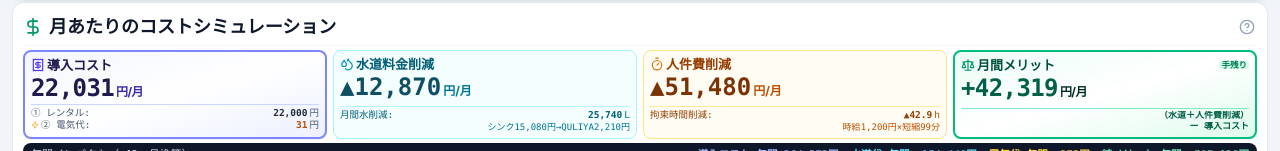
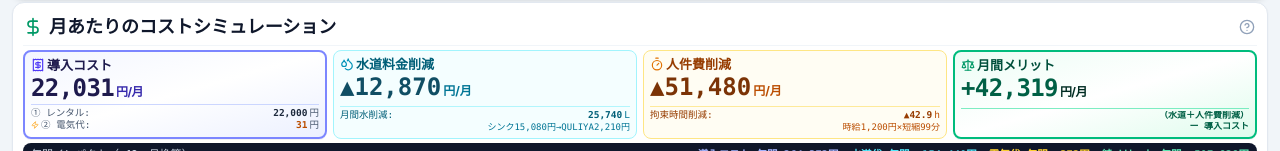
Before and after one commit to nobuhiromaruokad4-cpu/20261020-quliya, a React (Vite) app: page / in a window 1280 px wide. Both pictures are taken after a click on the button "コスト". Shown: the part 192-343 px from the top of the page. Built offline with nearby package versions, Linux system fonts and the light colour scheme.

Commit message:
ui: remove "手残り" label from SalesSummaryMode
Remove the secondary label from the monthly benefit display to simplify the UI.

```diff
--- a/src/components/SalesSummaryMode.tsx
+++ b/src/components/SalesSummaryMode.tsx
@@ -351,9 +351,6 @@ export const SalesSummaryMode: React.FC<SalesSummaryModeProps> = ({
                   <span className="text-xs sm:text-[13px] font-black text-emerald-900 flex items-center gap-0.5 leading-none whitespace-nowrap overflow-hidden text-ellipsis">
                     <Scale className="w-3 h-3 sm:w-3.5 sm:h-3.5 text-emerald-600 shrink-0" />
                     <span>月間メリット</span>
-                  </span>
-                  <span className="text-[7.5px] sm:text-[8.5px] font-bold text-emerald-700 bg-emerald-100 px-0.5 py-0.2 rounded font-sans leading-none shrink-0">
-                    手残り
                   </span>
                 </div>
                 {/* ★金額拡大: text-lg sm:text-2xl */}
```
